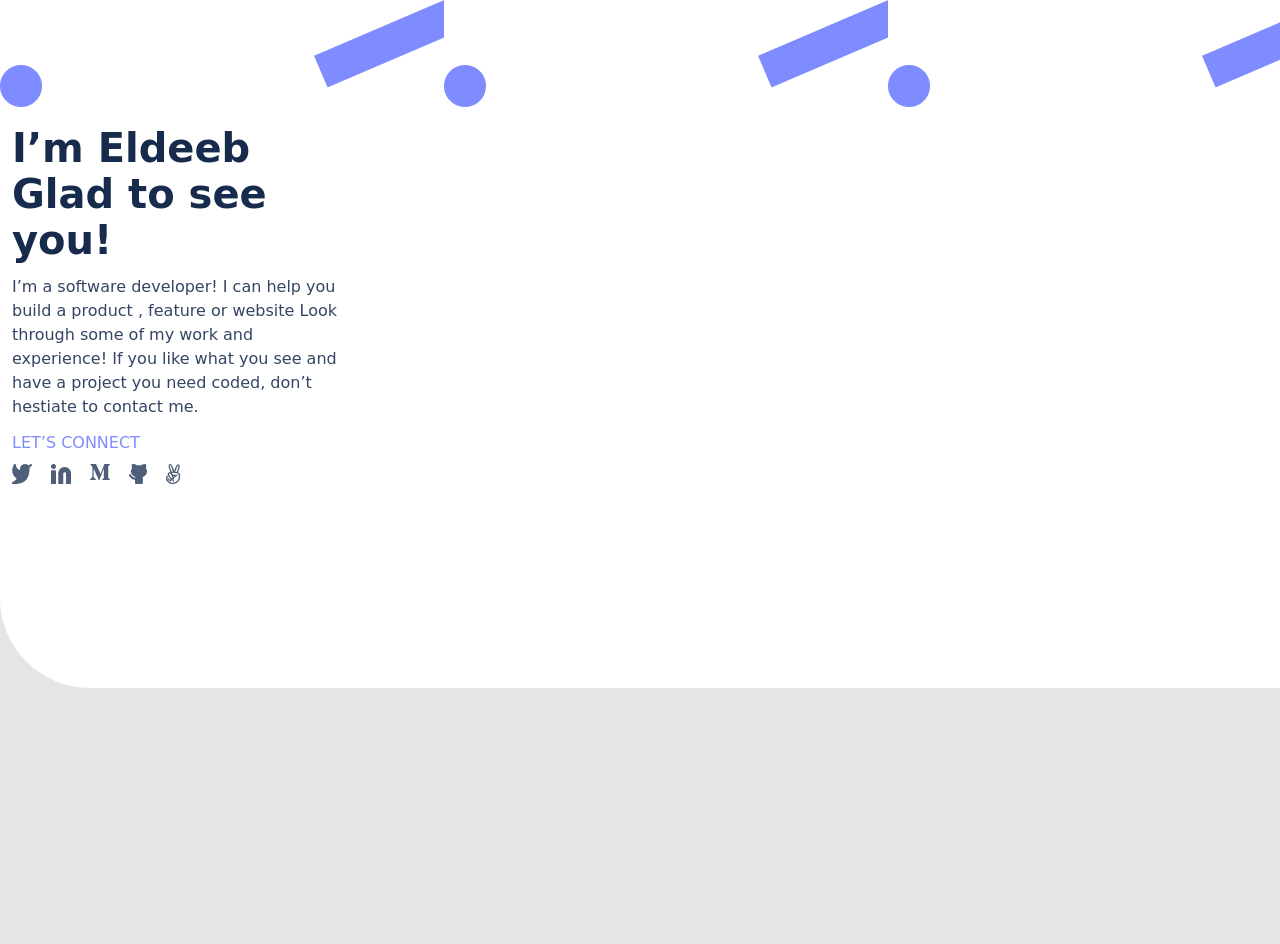
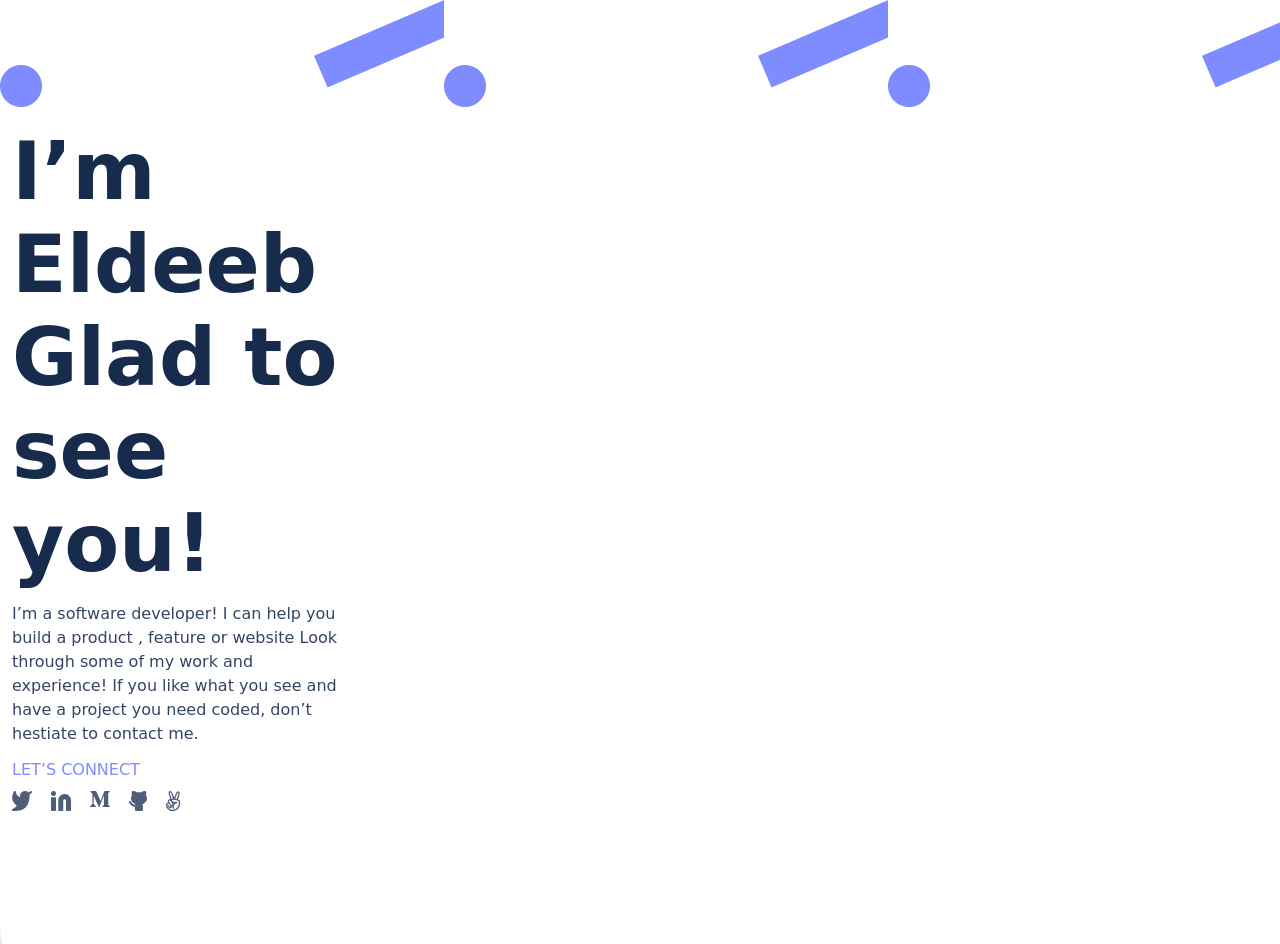
Before and after one commit to Omar-Muhamad/protfolio, a website: page index.html in a window 1280 px wide. Shown: the part 317-1261 px from the top of the page. Before the commit the page ends 1005 px from the top, so only its background shows below. Drawn offline with Linux system fonts and the light colour scheme; a web font is replaced by a local one.

Commit message:
add an h1 and p

```diff
--- a/index.html
+++ b/index.html
@@ -26,12 +26,14 @@
     </div>
     <div class="container">
       <ul>
-        <li class="myIntro">I’m Eldeeb Glad to see you!</li>
+        <li class="myIntro"><h1>I’m Eldeeb Glad to see you!</h1></li>
         <li class="mYInfo">
-          I’m a software developer! I can help you build a product , feature or
-          website Look through some of my work and experience! If you like what
-          you see and have a project you need coded, don’t hestiate to contact
-          me.
+          <p>
+            I’m a software developer! I can help you build a product , feature
+            or website Look through some of my work and experience! If you like
+            what you see and have a project you need coded, don’t hestiate to
+            contact me.
+          </p>
         </li>
         <li>
           <a class="connect" href="">LET’S CONNECT</a>
```
